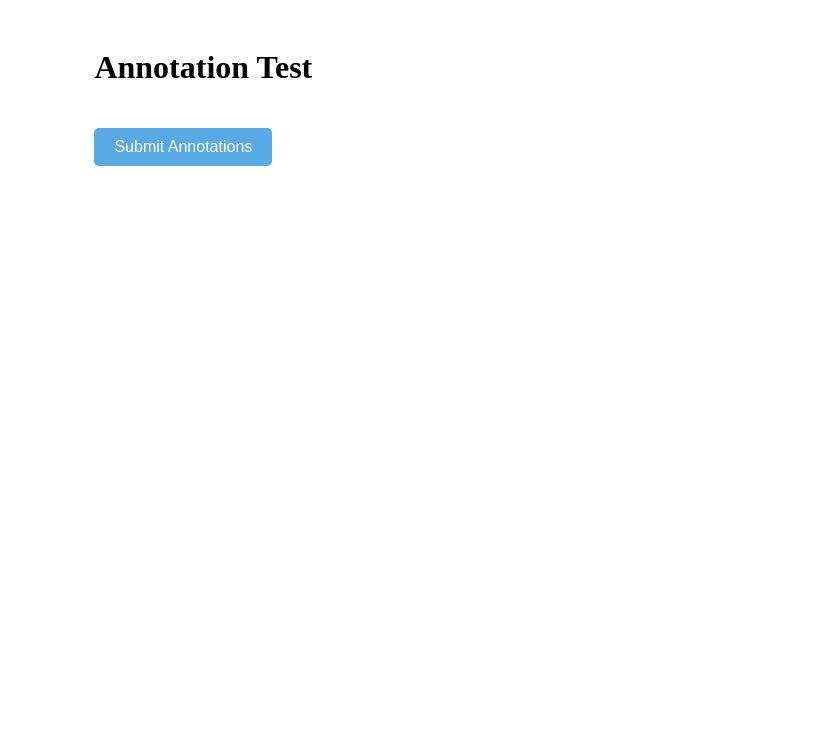
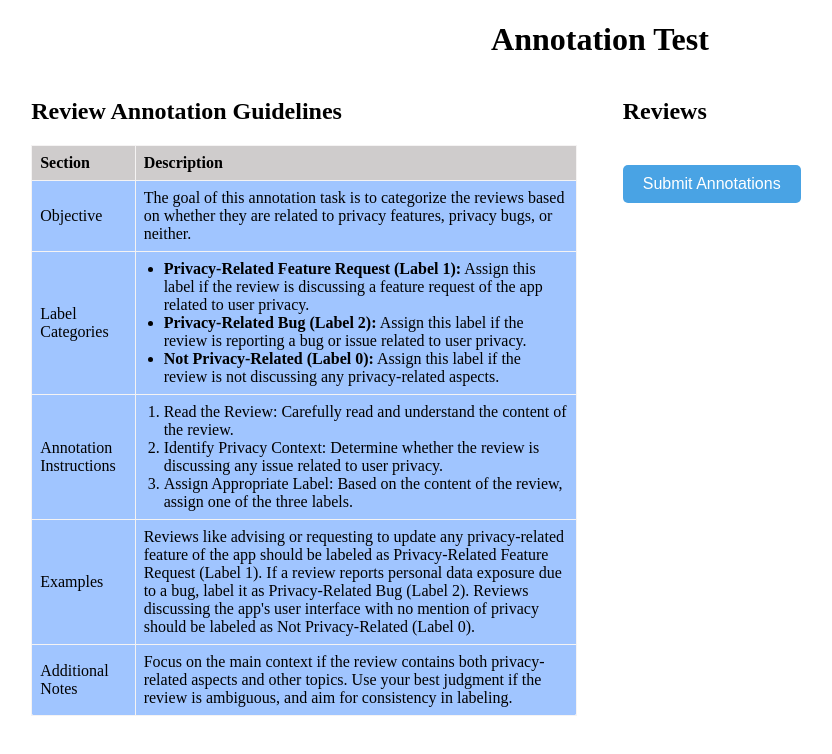
Before and after one commit to Abonty18/Annotation-Tool, a Django app: page /start-test/ in a window 1280 px wide. Shown: the top 754 px of the page, without its empty margins (40-872 px from the left). Run offline with Django 4.2, Linux system fonts and the light colour scheme; data that the repository does not hold is empty; parts of the project's set-up code (start-up, migrations or seed data) failed here and were passed over.

Commit message:
css styling

```diff
--- a/myapp/static/css/ann.css
+++ b/myapp/static/css/ann.css
@@ -1,13 +1,35 @@
 .container {
-    width: 80%;
+    width: 90%;
     margin: auto;
-    padding-top: 20px;
+    max-width: 1200px;
+    text-align: center; /* Center the main heading */
 }
+
+.main-heading {
+    margin-bottom: 20px; /* Spacing below the main heading */
+}
+
+.content {
+    display: flex;
+    justify-content: space-between;
+}
+
+.guidelines, .reviews {
+    flex-basis: 48%; /* Adjust the width as needed */
+    text-align: left; /* Align text to the left for sub sections */
+}
+
+.guidelines {
+    padding-right: 20px; /* Space between columns */
+}
+
+
 .review {
     margin-bottom: 20px;
     padding: 10px;
     border: 1px solid #ccc;
     border-radius: 5px;
+    background-color: rgb(149, 248, 215);
 }
 .review p {
     font-size: 1.1em;
@@ -20,8 +42,29 @@
     padding: 10px 20px;
     font-size: 1em;
     color: white;
-    background-color: rgb(87, 170, 229);
+    background-color: rgb(73, 163, 228);
     border: none;
     border-radius: 5px;
     cursor: pointer;
 }
+.guidelines table {
+    width: 100%;
+    border-collapse: collapse;
+    background-color: rgb(160, 197, 255);
+    border-radius: 5px;
+}
+
+.guidelines th, .guidelines td {
+    border: 1px solid #f5f3f3;
+    padding: 8px;
+}
+
+.guidelines th {
+    background-color: #cfcccc;
+    text-align: left;
+}
+
+.guidelines td ul, .guidelines td ol {
+    margin: 0;
+    padding-left: 20px;
+}
--- a/myapp/templates/myapp/annotation_test.html
+++ b/myapp/templates/myapp/annotation_test.html
@@ -9,7 +9,55 @@
 </head>
 <body>
     <div class="container">
-        <h1>Annotation Test</h1>
+        <h1 class="main-heading">Annotation Test</h1>
+        <div class="content">
+            <div class="guidelines">
+                <h2>Review Annotation Guidelines</h2>
+                <table>
+                    <tr>
+                        <th>Section</th>
+                        <th>Description</th>
+                    </tr>
+                    <tr>
+                        <td>Objective</td>
+                        <td>The goal of this annotation task is to categorize the reviews based on whether they are related to privacy features, privacy bugs, or neither.</td>
+                    </tr>
+                    <tr>
+                        <td>Label Categories</td>
+                        <td>
+                            <ul>
+                                <li><strong>Privacy-Related Feature Request (Label 1):</strong> Assign this label if the review is discussing a feature request of the app related to user privacy.</li>
+                                <li><strong>Privacy-Related Bug (Label 2):</strong> Assign this label if the review is reporting a bug or issue related to user privacy.</li>
+                                <li><strong>Not Privacy-Related (Label 0):</strong> Assign this label if the review is not discussing any privacy-related aspects.</li>
+                            </ul>
+                        </td>
+                    </tr>
+                    <tr>
+                        <td>Annotation Instructions</td>
+                        <td>
+                            <ol>
+                                <li>Read the Review: Carefully read and understand the content of the review.</li>
+                                <li>Identify Privacy Context: Determine whether the review is discussing any issue related to user privacy.</li>
+                                <li>Assign Appropriate Label: Based on the content of the review, assign one of the three labels.</li>
+                            </ol>
+                        </td>
+                    </tr>
+                    <tr>
+                        <td>Examples</td>
+                        <td>
+                            Reviews like advising or requesting to update any privacy-related feature of the app should be labeled as Privacy-Related Feature Request (Label 1). If a review reports personal data exposure due to a bug, label it as Privacy-Related Bug (Label 2). Reviews discussing the app's user interface with no mention of privacy should be labeled as Not Privacy-Related (Label 0).
+                        </td>
+                    </tr>
+                    <tr>
+                        <td>Additional Notes</td>
+                        <td>
+                            Focus on the main context if the review contains both privacy-related aspects and other topics. Use your best judgment if the review is ambiguous, and aim for consistency in labeling.
+                        </td>
+                    </tr>
+                </table>
+            </div>
+            <div class="reviews">
+                <h2>Reviews</h2>
                 <form method="post" action="{% url 'submit_test' %}">
                     {% csrf_token %}
                     {% for review in reviews %}
@@ -25,5 +73,7 @@
                     <button type="submit" class="submit-btn">Submit Annotations</button>
                 </form>
             </div>
+        </div>
+    </div>
 </body>
 </html>
```
Lines whose indentation alone changed are shown as unchanged.
